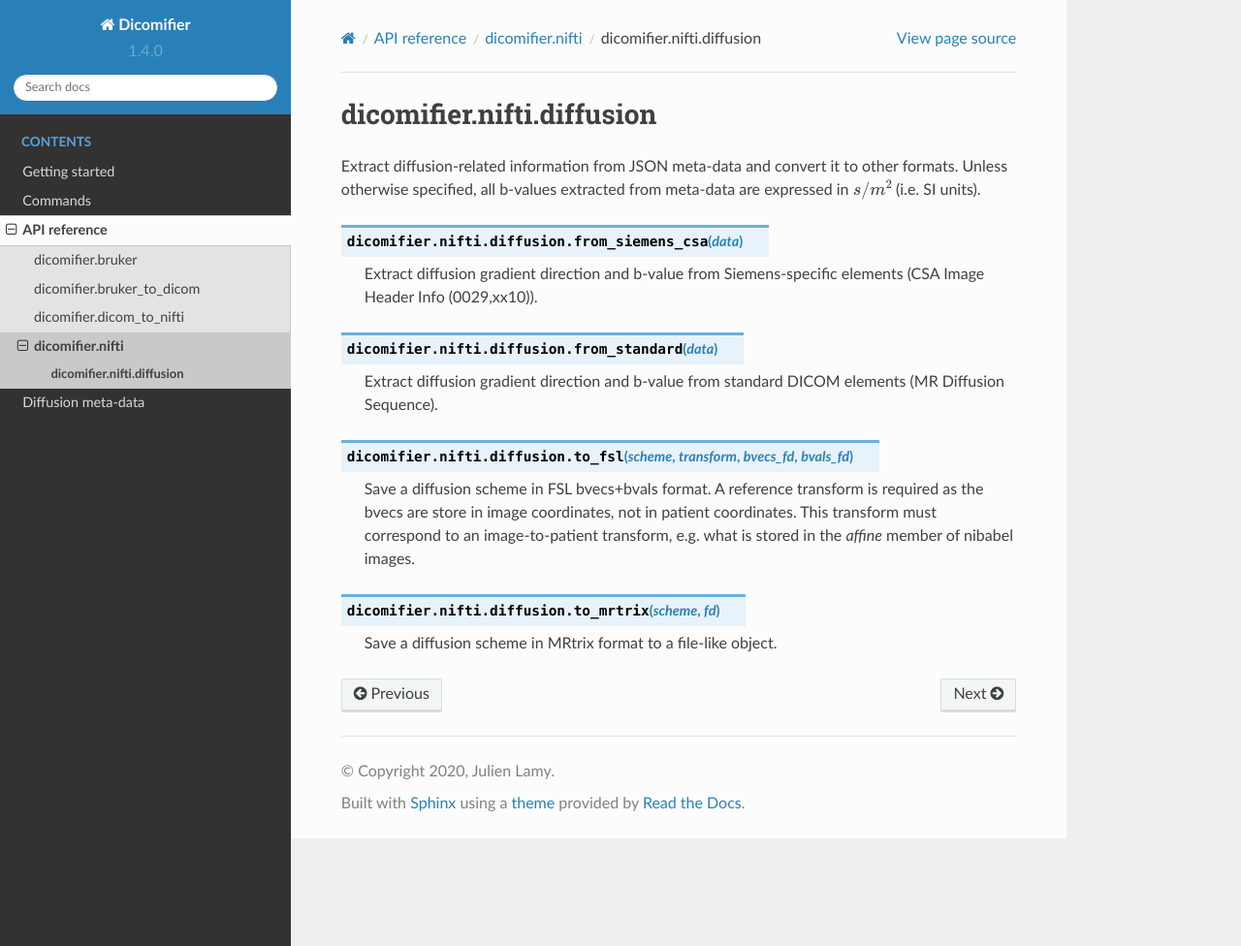
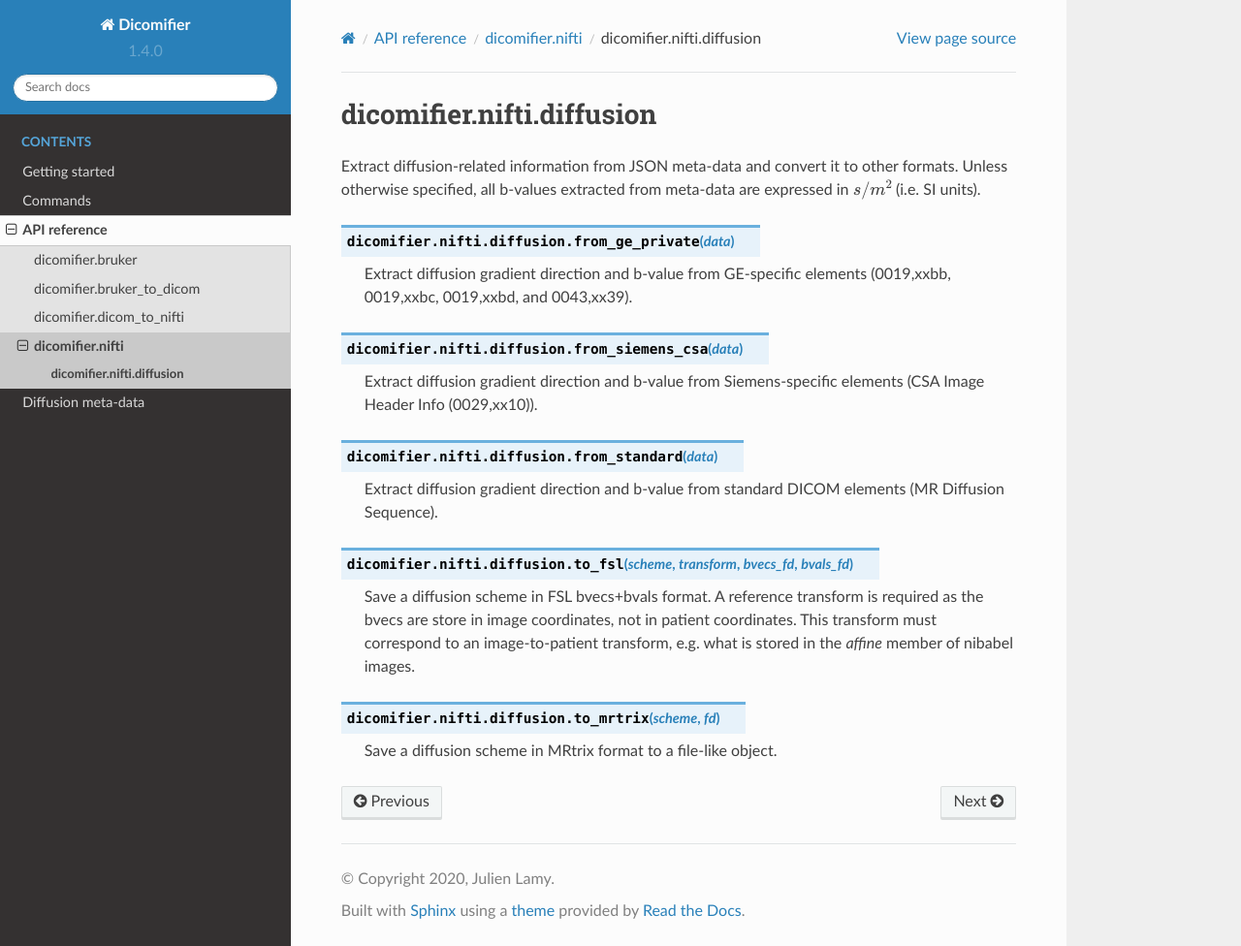
Before and after one commit to lamyj/dicomifier, a Sphinx documentation site: the page built from docs/api_reference/nifti/diffusion.rst, in a window 1280 px wide and 976 px high. Shown: the whole window at 97% size. Built offline with Sphinx 7.4.7 and the Read the Docs theme 2.0.0, drawn with Linux system fonts in a browser that asks for light colours.

Commit message:
Update documentation

```diff
--- a/docs/api_reference/nifti/diffusion.rst
+++ b/docs/api_reference/nifti/diffusion.rst
@@ -7,6 +7,13 @@ dicomifier.nifti.diffusion
 Extract diffusion-related information from JSON meta-data and convert it to
 other formats. Unless otherwise specified, all b-values extracted from meta-data
 are expressed in :math:`s/m^2` (i.e. SI units).
+
+
+.. py:function:: from_ge_private(data)
+   :module: dicomifier.nifti.diffusion
+
+   Extract diffusion gradient direction and b-value from GE-specific
+   elements (0019,xxbb, 0019,xxbc, 0019,xxbd, and 0043,xx39).
 
 
 .. py:function:: from_siemens_csa(data)
--- a/docs/diffusion/siemens/index.rst
+++ b/docs/diffusion/siemens/index.rst
@@ -1,5 +1,3 @@
-.. _diffusion_siemens:
-
 Diffusion-related meta data in Siemens files
 ============================================
 
```
Also changed, not shown: docs/api_reference/dicom_to_nifti/stacks.rst (+7 -0 lines).
